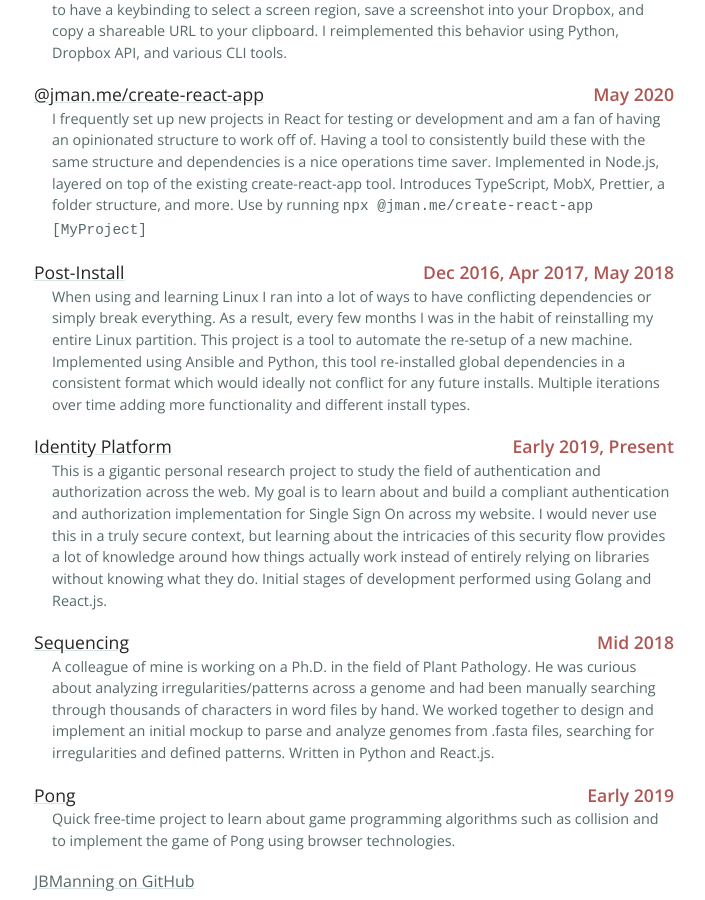
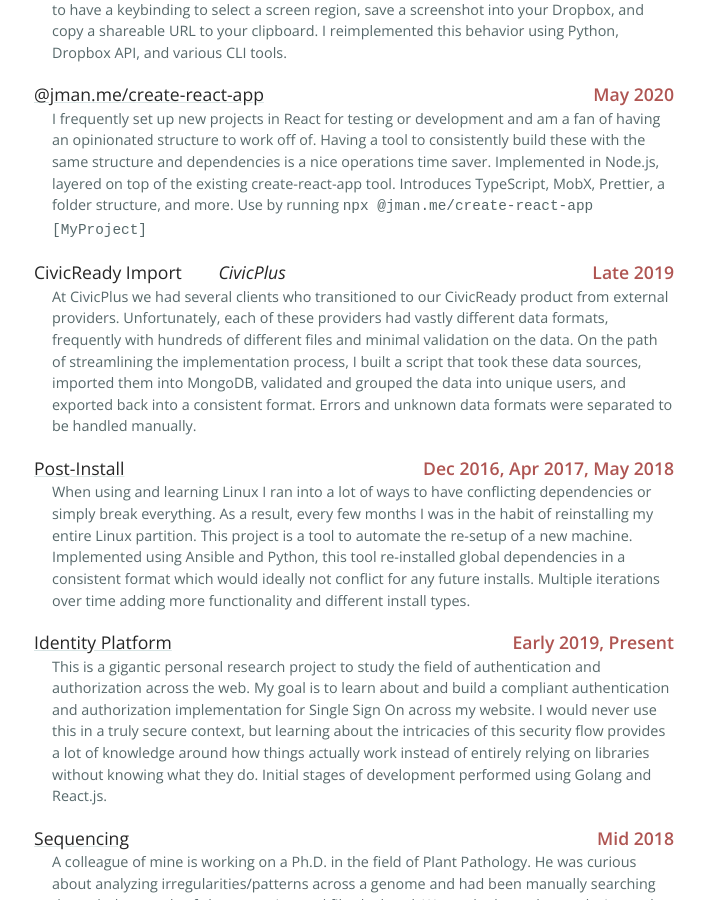
Before and after one commit to its-jman/jman.me, a Jekyll site: the page built from docs/projects/index.html, in a window 1280 px wide and 900 px high, scrolled down 866 px. Shown: the whole window, without its empty margins (286-991 px from the left). Built offline with Jekyll 4.4.1, drawn with Linux system fonts in a browser that asks for light colours.

Commit message:
added CivicReady import

````diff
--- a/docs/_data/projects.yml
+++ b/docs/_data/projects.yml
@@ -63,6 +63,17 @@
     Introduces TypeScript, MobX, Prettier, a folder structure, and more. Use by
     running ```npx @jman.me/create-react-app [MyProject]```
 
+- name: "CivicReady Import&nbsp;&nbsp;&nbsp;&nbsp;&nbsp;&nbsp;&nbsp;&nbsp;*CivicPlus*"
+  date: "Late 2019"
+  description: |-
+    At CivicPlus we had several clients who transitioned to our CivicReady product from external
+    providers. Unfortunately, each of these providers had vastly different data formats,
+    frequently with hundreds of different files and minimal validation on the data.
+    On the path of streamlining the implementation process, I built a script that took
+    these data sources, imported them into MongoDB, validated and grouped the data into
+    unique users, and exported back into a consistent format. Errors and unknown data formats
+    were separated to be handled manually.
+
 - name: "Post-Install"
   repository: https://github.com/jbmanning/post-install
   date: "Dec 2016, Apr 2017, May 2018"
````
